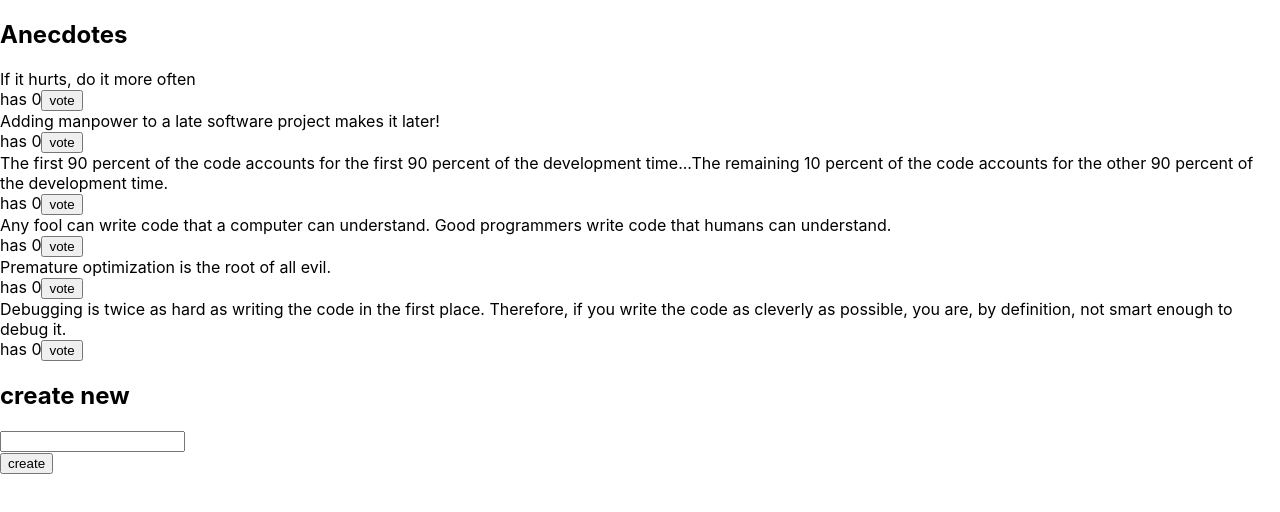
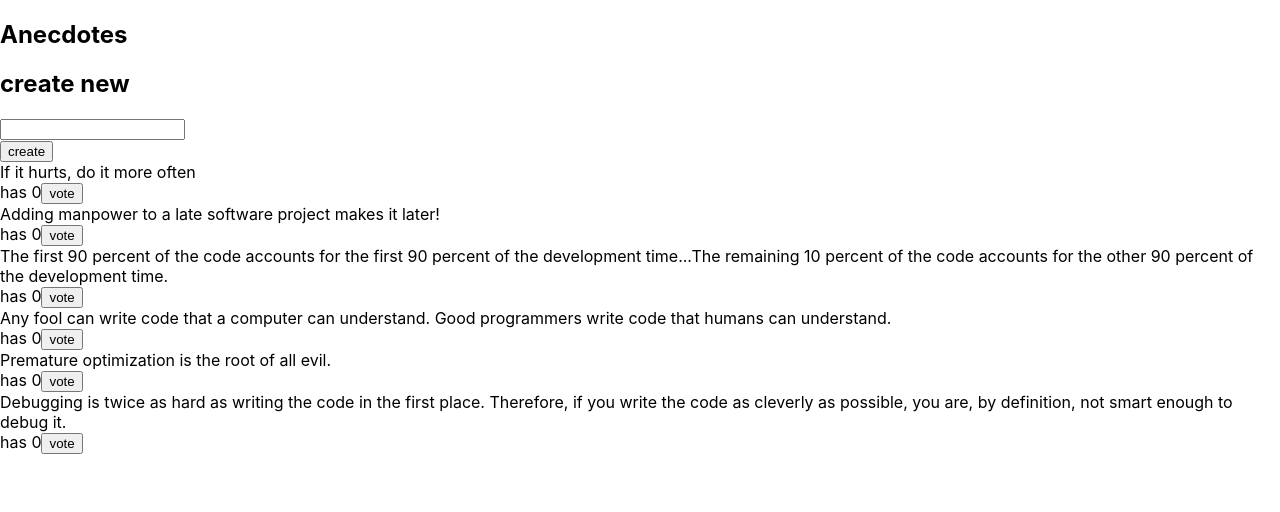
Before and after one commit to FrozenTear7/fullstack-open-ex0, a React (Create React App) app in the folder part6/anecdotes-redux/: page / in a window 1280 px wide. Shown: the top 512 px of the page. Built offline with nearby package versions, Linux system fonts and the light colour scheme.

Commit message:
Minor form and list refactor

```diff
--- a/part6/anecdotes-redux/src/App.jsx
+++ b/part6/anecdotes-redux/src/App.jsx
@@ -1,6 +1,6 @@
 import React from 'react'
 import { useSelector } from 'react-redux'
-import Anecdotes from './components/Anecdotes'
+import AnecdoteList from './components/AnecdoteList'
 import AnecdoteForm from './components/AnecdoteForm'
 
 const App = () => {
@@ -8,8 +8,9 @@ const App = () => {
 
   return (
     <div>
-      <Anecdotes anecdotes={anecdotes} />
+      <h2>Anecdotes</h2>
       <AnecdoteForm />
+      <AnecdoteList anecdotes={anecdotes} />
     </div>
   )
 }
--- a/part6/anecdotes-redux/src/components/AnecdoteForm.jsx
+++ b/part6/anecdotes-redux/src/components/AnecdoteForm.jsx
@@ -9,9 +9,12 @@ const AnecdoteForm = () => {
 
   const handleOnSubmit = (event) => {
     event.preventDefault()
-    dispatch(createAnecdote(content))
 
-    setContent('')
+    if (content) {
+      dispatch(createAnecdote(content))
+
+      setContent('')
+    }
   }
 
   return (
@@ -19,7 +22,10 @@ const AnecdoteForm = () => {
       <h2>create new</h2>
       <form onSubmit={handleOnSubmit}>
         <div>
-          <input onChange={({ target }) => setContent(target.value)} />
+          <input
+            onChange={({ target }) => setContent(target.value)}
+            value={content}
+          />
         </div>
         <button type="submit">create</button>
       </form>
--- a/part6/anecdotes-redux/src/components/Anecdotes.jsx
+++ b/part6/anecdotes-redux/src/components/AnecdoteList.jsx
@@ -2,10 +2,9 @@ import React from 'react'
 import PropTypes from 'prop-types'
 import Anecdote from './Anecdote'
 
-const Anecdotes = ({ anecdotes }) => {
+const AnecdoteList = ({ anecdotes }) => {
   return (
     <div>
-      <h2>Anecdotes</h2>
       {anecdotes
         .sort((a, b) => b.votes - a.votes)
         .map((anecdote) => (
@@ -15,9 +14,9 @@ const Anecdotes = ({ anecdotes }) => {
   )
 }
 
-Anecdotes.displayName = 'Anecdotes'
-Anecdotes.propTypes = {
+AnecdoteList.displayName = 'AnecdoteList'
+AnecdoteList.propTypes = {
   anecdotes: PropTypes.arrayOf(PropTypes.object).isRequired,
 }
 
-export default Anecdotes
+export default AnecdoteList
```
